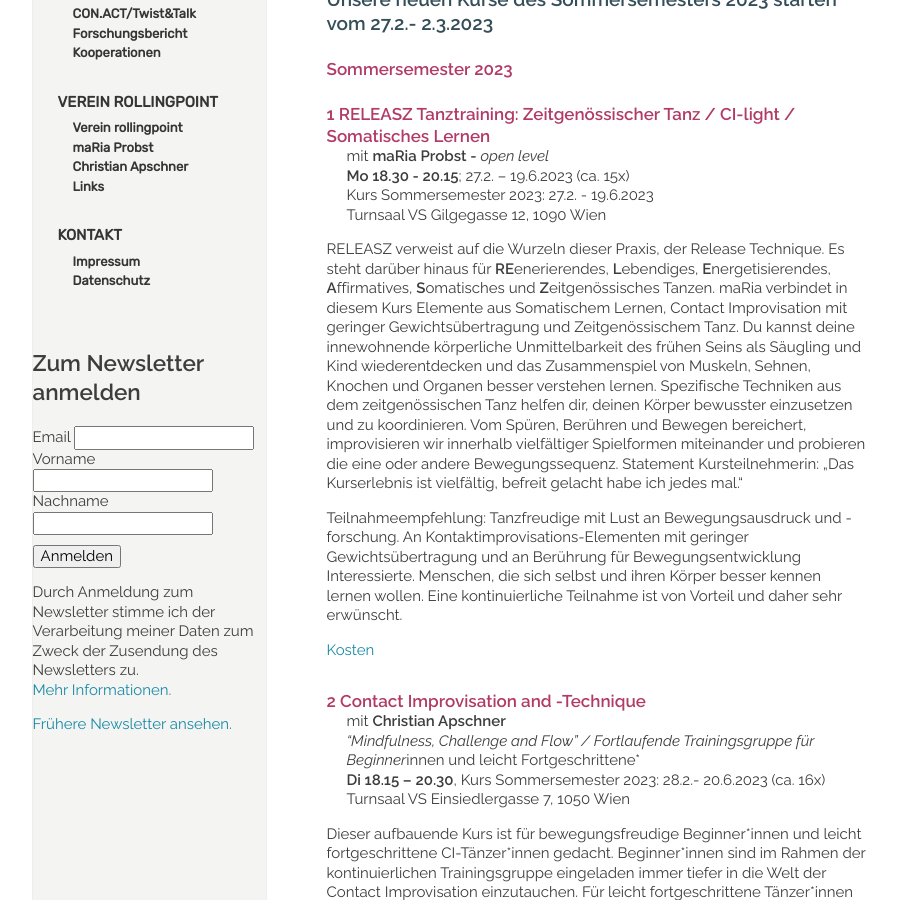
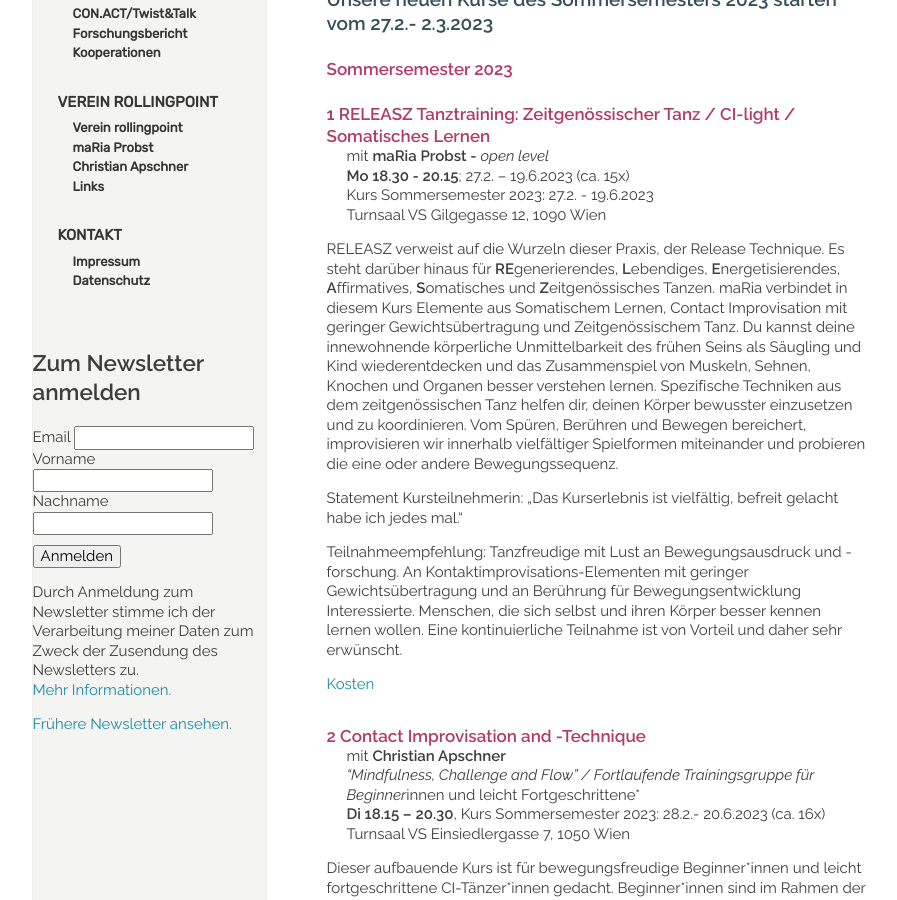
Before and after one commit to manulari/rollingpointat, a Jekyll site: the page built from _pages_de/kurse.md, in a window 1280 px wide and 900 px high, scrolled down 542 px. Shown: the whole window, without its empty margins (152-1049 px from the left). Built offline with Jekyll 4.4.1, drawn with Linux system fonts in a browser that asks for light colours; comment, search, counter and statistics services are not loaded; part of the change alters nothing that is shown; some of the changed text lies outside the part shown.

Commit message:
Update page (de) “kurse”

```diff
--- a/_pages_de/kurse.md
+++ b/_pages_de/kurse.md
@@ -28,12 +28,14 @@ Kurs Sommersemester 2023: 27.2. - 19.6.2023\
 Turnsaal VS Gilgegasse 12, 1090 Wien
 
 RELEASZ verweist auf die Wurzeln dieser Praxis, der Release Technique. Es steht darüber
-hinaus für **RE**enerierendes, **L**ebendiges, **E**nergetisierendes, **A**ffirmatives, **S**omatisches und
+hinaus für **RE**generierendes, **L**ebendiges, **E**nergetisierendes, **A**ffirmatives, **S**omatisches und
 **Z**eitgenössisches Tanzen. maRia verbindet in diesem Kurs Elemente aus
 Somatischem Lernen, Contact Improvisation mit geringer Gewichtsübertragung und
 Zeitgenössischem Tanz. Du kannst deine innewohnende körperliche Unmittelbarkeit des frühen Seins als Säugling und Kind wiederentdecken und das Zusammenspiel von Muskeln, Sehnen, Knochen und
 Organen besser verstehen lernen. Spezifische Techniken aus dem zeitgenössischen Tanz
 helfen dir, deinen Körper bewusster einzusetzen und zu koordinieren. Vom Spüren, Berühren und Bewegen bereichert, improvisieren wir innerhalb vielfältiger Spielformen miteinander und probieren die eine oder andere Bewegungssequenz.
+
+
 Statement Kursteilnehmerin: „Das Kurserlebnis ist vielfältig, befreit gelacht habe ich jedes
 mal.“
 
@@ -121,12 +123,12 @@ Ermäßigungen: € 160 für StudentInnen <=28a, € 200 Sonstige\
 Ermäßigungen: € 150 für StudentInnen <=28a, € 190 Sonstige\
 \
 Bei Buchung von mehr als einem Kurs minus € 30 ab dem 2.Kurs\
-Die Reservierung des Kursplatzes erfolgt durch Einzahlung des vollen Kursbeitages.\
+Die Reservierung des Kursplatzes erfolgt durch Einzahlung des vollen Kursbeitrages.\
 \
 **Einzelstunden: € 27 / ermäßigt € 20**\
 **Einzelstunden Kurs 3 (CI-Training inkl. Jam): € 14 - 24, Jam € 7 - 10**
 
-**5﻿er Block für CI Körpertraining + Bounce and Shake € 110.- / € 85.-**\
+**5﻿er Block für GANZ Körpertraining & los tanzen** **€ 110.- / € 85.-**\
 \
 **Bankvbdg.:** IBAN: AT54 3200 0000 1701 2717, BIC: RLNWATWW, Verein rollingpoint
 
```
